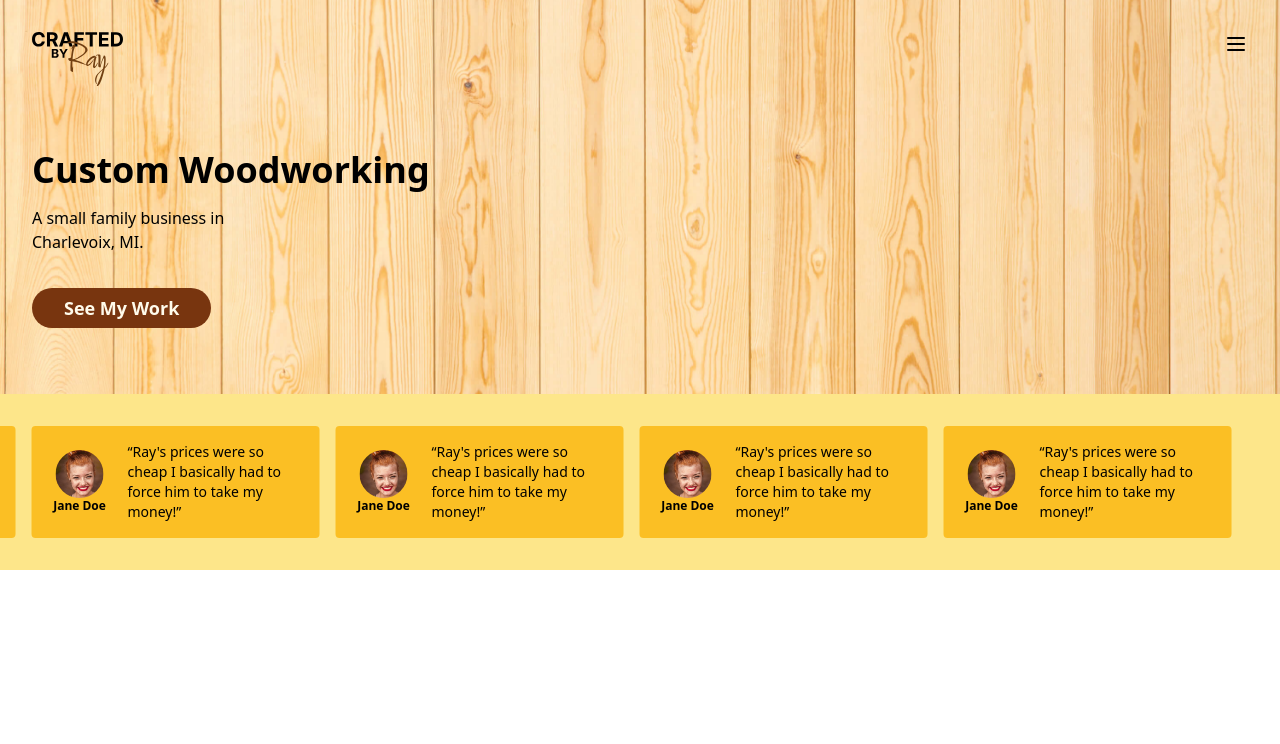
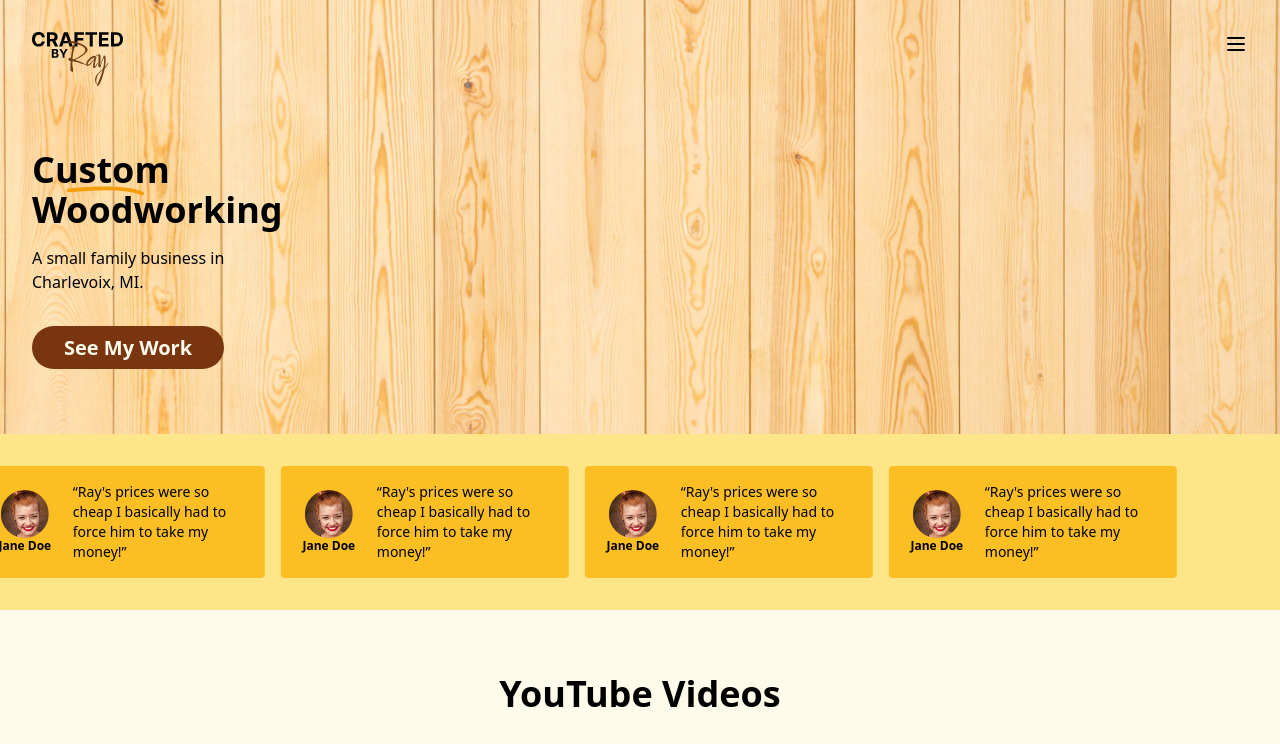
Before and after one commit to mikecebul/crafted-by-ray, a Next.js app: page / in a window 1280 px wide. Shown: the top 744 px of the page. Built offline with nearby package versions, Linux system fonts and the light colour scheme.

Commit message:
Project component without api, cta line svg

```diff
--- a/src/components/heroCTA.tsx
+++ b/src/components/heroCTA.tsx
@@ -3,15 +3,19 @@ import React from 'react'
 
 const HeroCTA = () => {
   return (
-    <div className='px-8 pt-16 pb-16'>
-      <h1 className="text-4xl font-bold ">
-        Custom Woodworking
-      </h1>
+    <div className='relative px-8 pt-16 pb-16'>
+        <h1 className="text-4xl font-bold">
+          Custom<span className='block'>Woodworking</span>
+        </h1>
+      <svg className="absolute top-[100px] left-[66px]" width="78" height="10" viewBox="0 0 78 10" fill="none" xmlns="http://www.w3.org/2000/svg">
+        <path d="M2.76434 4.38295C2.76434 4.38295 55.1851 -1.77082 75.996 7.49152" stroke="#F59E0B" stroke-width="4" stroke-linecap="round" />
+      </svg>
+
       <p className='pt-4'>
         A small family business in<span className='block'>Charlevoix, MI.</span>
       </p>
       <div className='pt-10 pb-2'>
-        <Link href="#" className='px-8 py-2 text-lg font-bold rounded-full bg-amber-900 text-amber-50'>
+        <Link href="#" className='px-8 py-2 text-xl font-semibold rounded-full bg-amber-900 text-amber-50'>
           See My Work
         </Link>
       </div>
--- /dev/null
+++ b/src/components/projects.tsx
@@ -0,0 +1,54 @@
+import Image from 'next/image'
+import Link from 'next/link'
+import React from 'react'
+import Thumbnail from '../../public/thumbnail 1.png'
+
+const Projects = () => {
+  return (
+    <div className='bg-amber-50'>
+      <h2 className='pt-16 text-4xl font-semibold text-center'>YouTube Videos</h2>
+      <div className='flex flex-col w-full pt-8'>
+        <div className='flex flex-col items-center'>
+          <Image className="object-cover w-full" src={Thumbnail} alt='YouTube video preview' />
+          <div className='p-8'>
+            <p className='text-3xl font-semibold'>DIY Wooden Card Box</p>
+            <p className='pt-4 text-lg' >Looking for rustic or boho wedding decor? Watch me turn three 1x4 pine boards into a...</p>
+            <div className='flex justify-center pt-4'>
+              <Link href='#' className='px-8 py-2 text-xl font-semibold border-4 border-black rounded-full'>See More</Link>
+            </div>
+          </div>
+
+        </div>
+      </div>
+      <div className='flex flex-col w-full pt-8'>
+        <div className='flex flex-col items-center'>
+          <Image className="object-cover w-full" src={Thumbnail} alt='YouTube video preview' />
+          <div className='p-8'>
+            <p className='text-3xl font-semibold'>DIY Wooden Card Box</p>
+            <p className='pt-4 text-lg' >Looking for rustic or boho wedding decor? Watch me turn three 1x4 pine boards into a...</p>
+            <div className='flex justify-center pt-4'>
+              <Link href='#' className='px-8 py-2 text-xl font-semibold border-4 border-black rounded-full'>See More</Link>
+            </div>
+          </div>
+
+        </div>
+      </div>
+      <div className='flex flex-col w-full pt-8'>
+        <div className='flex flex-col items-center'>
+          <Image className="object-cover w-full" src={Thumbnail} alt='YouTube video preview' />
+          <div className='p-8'>
+            <p className='text-3xl font-semibold'>DIY Wooden Card Box</p>
+            <p className='pt-4 text-lg' >Looking for rustic or boho wedding decor? Watch me turn three 1x4 pine boards into a...</p>
+            <div className='flex justify-center pt-4'>
+              <Link href='#' className='px-8 py-2 text-xl font-semibold border-4 border-black rounded-full'>See More</Link>
+            </div>
+          </div>
+
+        </div>
+      </div>
+      \
+    </div>
+  )
+}
+
+export default Projects
--- a/src/pages/index.tsx
+++ b/src/pages/index.tsx
@@ -1,3 +1,4 @@
+import Projects from '@/components/projects'
 import Head from 'next/head'
 import Image from 'next/image'
 import HeroBackground from '../../public/hero_background.jpg'
@@ -13,11 +14,11 @@ export default function Home() {
         <meta name="viewport" content="width=device-width, initial-scale=1" />
         <link rel="icon" href="/favicon.ico" />
       </Head>
-      <main>
+      <main className=''>
         <Image src={HeroBackground} alt="Pine wood panels background" className='w-full h-[434px] object-cover absolute inset-0 -z-10' />
         <HeroCTA />
-        {/* Testimonials */}
-          <Testimonials />
+        <Testimonials />
+        <Projects />
       </main>
     </>
   )
```
Also changed, not shown: public/Line 1.svg (added), public/thumbnail 1.png (added).
